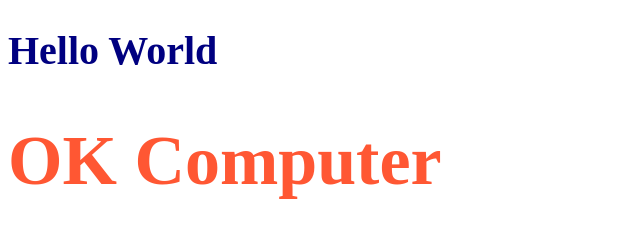
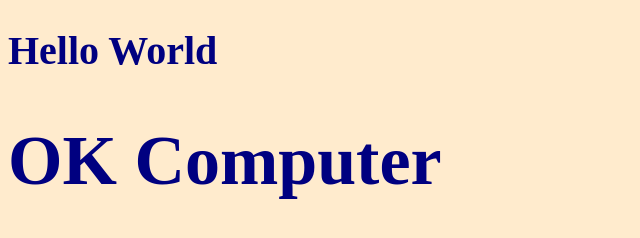
Before and after one commit to kevanted/website-demo, a plain HTML site: page style-test.html in a window 1280 px wide. Shown: the whole page, without its empty margins (0-640 px from the left). Drawn offline with Linux system fonts and the light colour scheme; files whose address does not match are found by name.

Commit message:
CSS file created

```diff
--- /dev/null
+++ b/assets/styling.css
@@ -0,0 +1,13 @@
+body{ background-color: blanchedalmond;
+
+}
+h1{
+    font-size: 40px;
+    color: navy;
+  }
+
+ .big{
+      font-size: 70px;
+      color: navy;
+     }
+                  }
--- a/style-test.html
+++ b/style-test.html
@@ -2,22 +2,11 @@
 <html>
     <head>
         <title>Style test</title>
-        <style type="text/css">
-            h1{
-                font-size: 40px;
-                color: navy;
-              }
-
-             .big{
-                  font-size: 70px;
-                 }
-                              }
-        </style>
+        <link rel="stylesheet" type="text/css" href="D:\Work\Github\website-demo\assets\styling.css">
 
     </head>
     <body>
         <h1>Hello World</h1>
-         <h1 class="big" style="color: #FF5733
-         ;">OK Computer</h1>
+         <h1 class="big" >OK Computer</h1>
     </body>
 </html>
```
